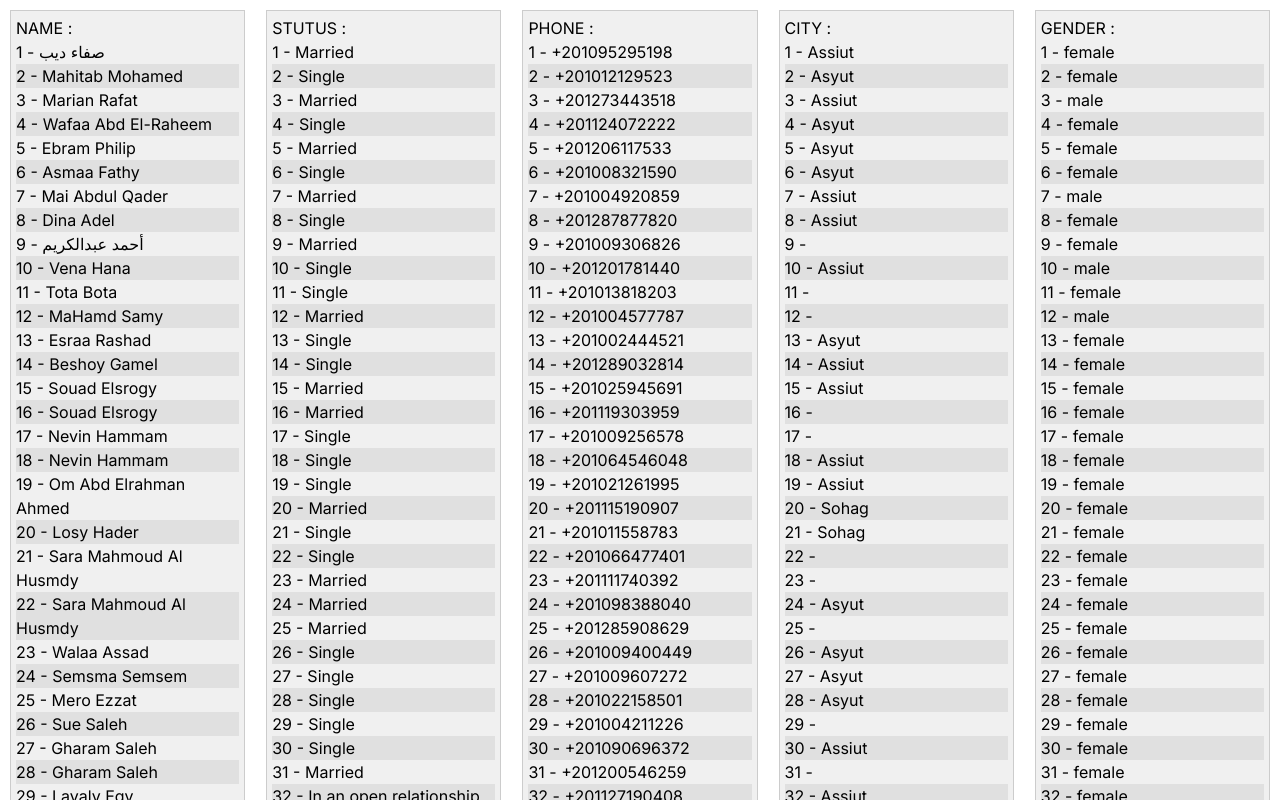
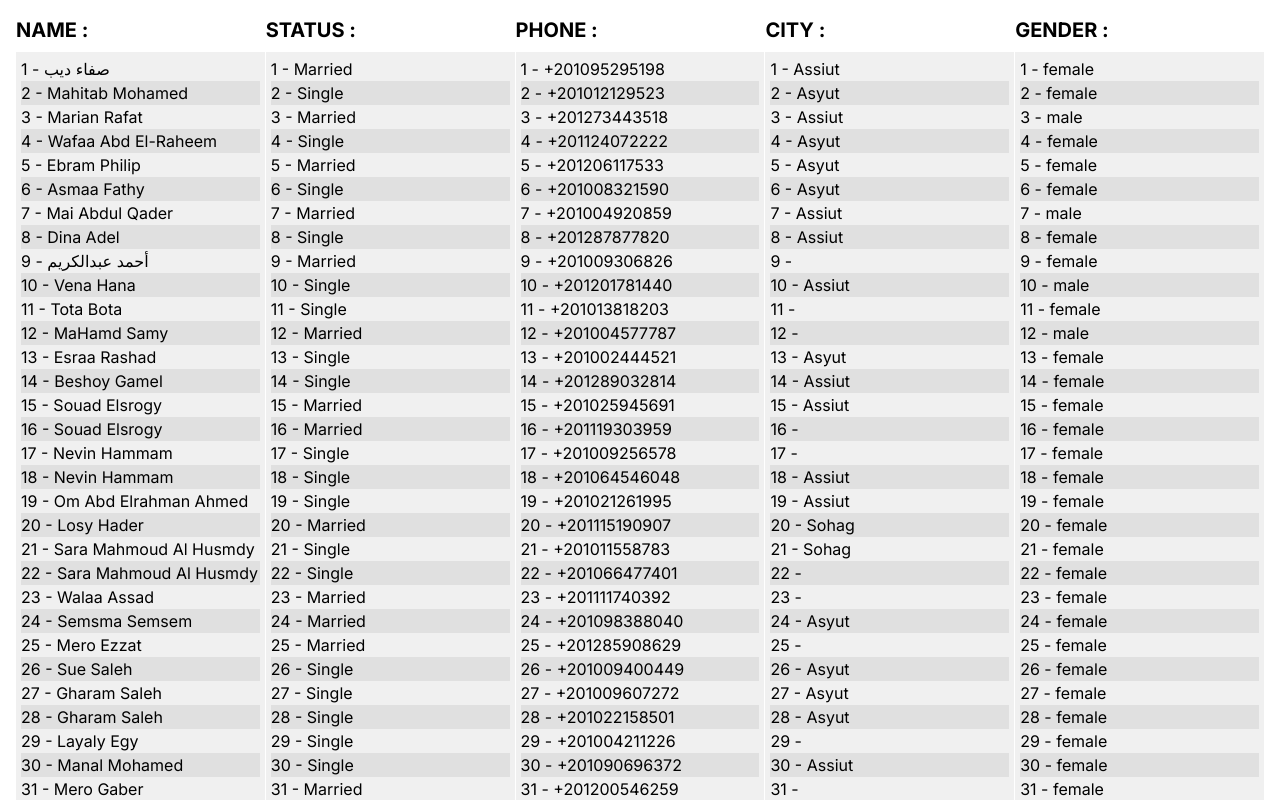
Before and after one commit to Mostafa-ElHawary/sheet-aswan1, a Next.js app: page / in a window 1280 px wide. Shown: the top 800 px of the page. Built offline with nearby package versions, Linux system fonts and the light colour scheme.

Commit message:
added some style

```diff
--- a/src/app/component/Names.tsx
+++ b/src/app/component/Names.tsx
@@ -1,7 +1,6 @@
 "use client";;
 import React, { useEffect } from 'react';
 
-const NameComponent: React.FC = () => {
 const data = `صفاء,ديب
 Mahitab,Mohamed
 Marian,Rafat
@@ -203,6 +202,7 @@ const NameComponent: React.FC = () => {
 Yassin Abdelrazek,Ahmed
 Ahmed,Hegazy`;
 
+const NameComponent: React.FC = () => {
 
   const entries = data.split('\n');
   const dataArray = entries.map((entry) => {
--- a/src/app/globals.scss
+++ b/src/app/globals.scss
@@ -15,10 +15,10 @@
   #p-GENDER {
     /* Your individual styling for each p element */
     padding: 5px;
-    border: 1px solid #ccc;
+    // border: 1px solid #ccc;
     text-align: start;
     background-color: #f0f0f0; /* Default background color */
-    margin: 10px;
+    // margin: 5px;
 
   }
   p{
--- a/src/app/page.tsx
+++ b/src/app/page.tsx
@@ -10,42 +10,47 @@ import GenderComponent from "@/app/component/Gender";
 export default function Home() {
   return (
     <>
-      <div className="Name ">
-        <p id="p-NAME">
-          {" "}
-          NAME : <Names />
-        </p>
-        <p id="p-STUTAS">
-          {" "}
-          STUTUS : <Stats />{" "}
-        </p>
-        <p id="p-PHONE">
-          PHONE : <Phones />
-        </p>
-        <p id="p-CITY">
-          {" "}
-          CITY : <CityComponent />
-        </p>
-        <p id="p-GENDER">
-          GENDER : <GenderComponent />{" "}
-        </p>
+      <div className="Name p-4">
+        {/* NAME Section */}
+        <section id="nameSection" className="mb-8">
+          <h2 className="text-xl font-bold">NAME :</h2>
+          <p id="p-NAME" className="mt-2">
+            <Names />
+          </p>
+        </section>
+
+        {/* STATUS Section */}
+        <section id="statusSection" className="mb-8">
+          <h2 className="text-xl font-bold">STATUS :</h2>
+          <p id="p-STUTAS" className="mt-2">
+            <Stats />
+          </p>
+        </section>
+
+        {/* PHONE Section */}
+        <section id="phoneSection" className="mb-8">
+          <h2 className="text-xl font-bold">PHONE :</h2>
+          <p id="p-PHONE" className="mt-2">
+            <Phones />
+          </p>
+        </section>
+
+        {/* CITY Section */}
+        <section id="citySection" className="mb-8">
+          <h2 className="text-xl font-bold">CITY :</h2>
+          <p id="p-CITY" className="mt-2">
+            <CityComponent />
+          </p>
+        </section>
+
+        {/* GENDER Section */}
+        <section id="genderSection" className="mb-8">
+          <h2 className="text-xl font-bold">GENDER :</h2>
+          <p id="p-GENDER" className="mt-2">
+            <GenderComponent />
+          </p>
+        </section>
       </div>
     </>
   );
 }
-
-{
-  /* {section.nameSection !== 'nav' && section.nameSection !== 'footer' ? section.content : null} */
-}
-{
-  /* {section.nameSection !== 'nav' && section.nameSection !== 'footer' ? section.content : null} */
-}
-// <CustomSection
-//   key={index}
-//   height={section.height}
-//   className={`${section.nameSection} ${
-//     section.height == "8vh" ? "md:px-10" : ""
-//   }`}
-// >
-//   {section.content}
-// </CustomSection>
```
Lines whose indentation alone changed are shown as unchanged.
